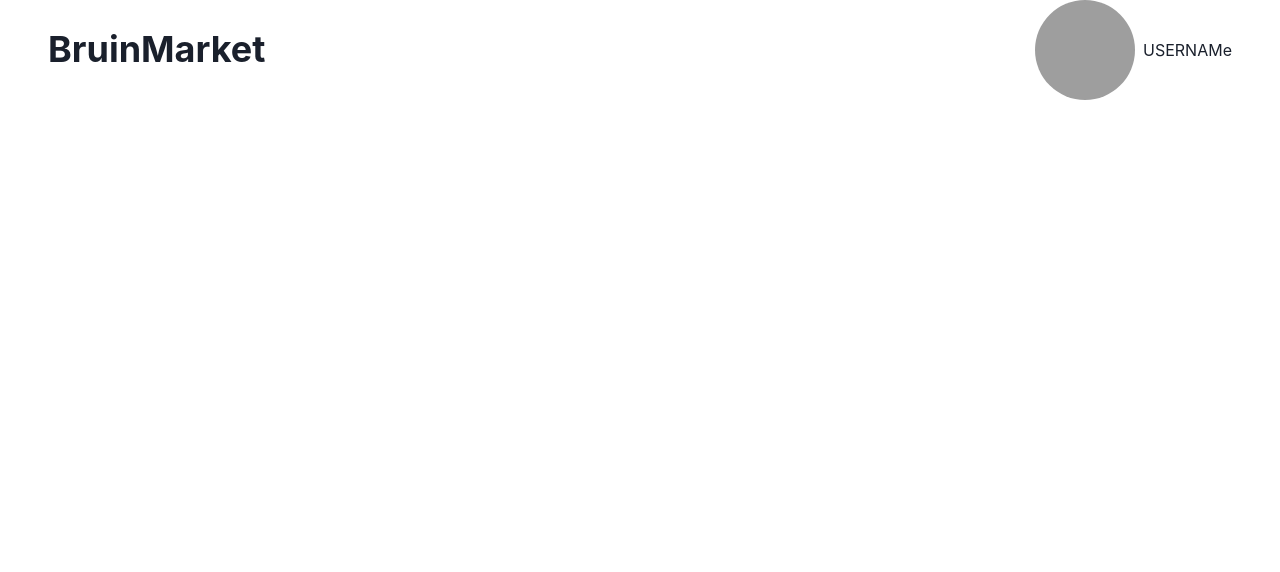
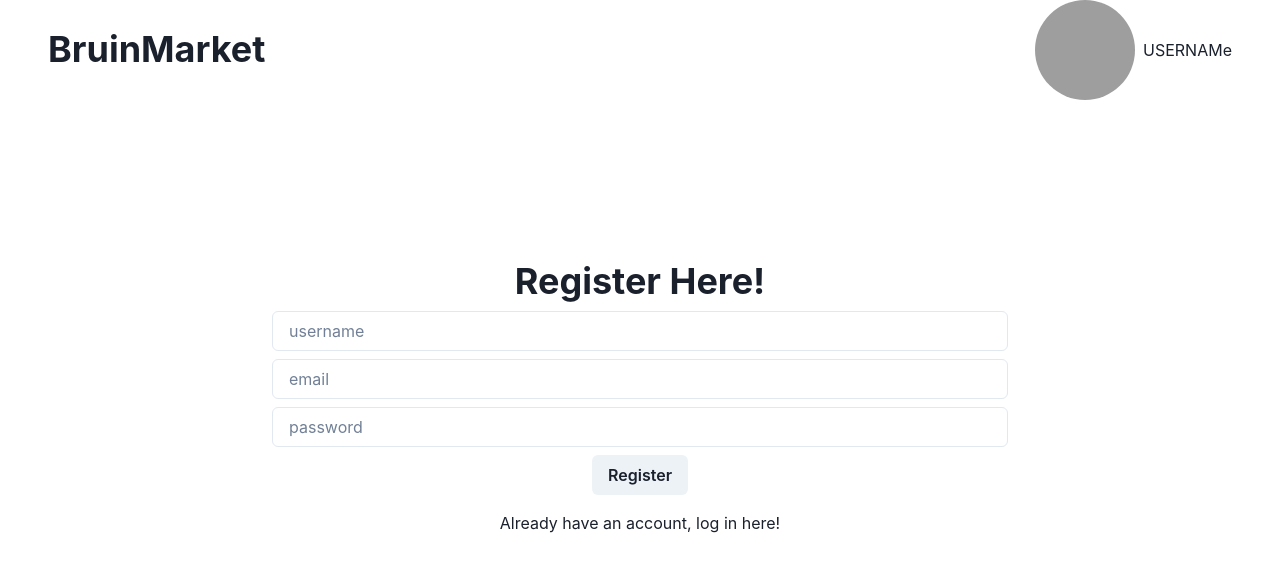
Before and after one commit to JCamyre/bruinmarket, a React (Create React App) app in the folder bruinmarket/: page /register in a window 1280 px wide. Shown: the top 572 px of the page. Built offline with nearby package versions, Linux system fonts and the light colour scheme; no server answers; grey boxes are pictures that could not be loaded.

Commit message:
Merged register page with main and added an option to go back to login page from register page. Also changed login page and App.js to work for Register.jsx rather than TempRegister.jsx

```diff
--- a/bruinmarket/src/App.js
+++ b/bruinmarket/src/App.js
@@ -3,6 +3,7 @@ import React from "react";
 import { BrowserRouter, Routes, Route } from "react-router-dom";
 import Home from "./components/pages/Home.jsx";
 import AllPosts from "./components/pages/AllPosts.jsx";
+import Register from "./components/pages/Register.jsx"
 import TempRegister from "./components/pages/TempRegister.jsx"
 import { ChakraProvider } from "@chakra-ui/react";
 import Navbar from "./components/Navbar";
@@ -60,7 +61,8 @@ function App() {
                   <Route path="/allposts" element={<AllPosts />} />
                 </Route>
                 <Route element={<ProtectedRoute allowed={loggedIn===0} alternateRoute="/" />} >
-                  <Route path="/testregister" element={<TempRegister />} />
+                  <Route path="/register" element={<Register />} />
+                  <Route path="/tempregister" element={<TempRegister />} />
                   <Route path="/login" element={<Login />} />
                 </Route>
               </>
--- a/bruinmarket/src/components/pages/Login.jsx
+++ b/bruinmarket/src/components/pages/Login.jsx
@@ -62,7 +62,7 @@ function Login() {
               <Button type="submit">Sign in</Button>
             </Link>
 
-            <Link href="/testregister">Don't have an account, register here!</Link>
+            <Link href="/register">Don't have an account, register here!</Link>
 
             <Text color="red"> {getStatusMessage(loginStatus)} </Text>
 
--- a/bruinmarket/src/components/pages/Register.jsx
+++ b/bruinmarket/src/components/pages/Register.jsx
@@ -1,6 +1,8 @@
 import React from "react"
-import {Input, Button, Text, VStack, Heading, Container} from "@chakra-ui/react"
+import {Input, Button, Text, VStack, Heading, Container, Link} from "@chakra-ui/react"
 import register from "../../register.js"
+import login from "../../login"
+import { useNavigate } from "react-router-dom";
 
 
 
@@ -9,12 +11,43 @@ function Registration() {
     const [email, setEmail] = React.useState()
     const [submittedEmail, setSubmittedEmail] = React.useState()
     const [password, setPassword] = React.useState()
-    const [accountAlreadyExists, setExists] = React.useState(true)
     const [status, setStatus] = React.useState(5)
+
+    const navigate = useNavigate();
+
+
+    async function Submit(e) {
+        e.preventDefault();
+        console.log(`Email: ${email}, Password: ${password}`);
+
+        // insert call to database to verify email and password
+        const registerResult = await register(username, email, password)
+        let loginResult = null
+        if (!registerResult) {
+            loginResult = await login(email, password)
+        }
+        setStatus(registerResult);
+        setSubmittedEmail(email);
+        // if user authenticated, get whatever information we need related to their information
+
+        // reroute to home page if authenticated
+        // otherwise don't change page and show some error
+        if (registerResult) {
+            return
+        }
+        if (!loginResult) {
+          navigate("/");
+        } else {
+          setStatus(loginResult)
+        }
+      }
+
     const getStatusMessage = (status) =>
     {
         console.log(status)
         switch (status) {
+            case -1:
+                return `Email must be under domain "g.ucla.edu"`
             case 0:
                 return `Successfully registered ${submittedEmail}`
             case 1:
@@ -38,8 +71,9 @@ function Registration() {
             <Input placeholder="email" onChange={e=>setEmail(e.currentTarget.value)}></Input>
             <Input placeholder="password" onChange={e=>setPassword(e.currentTarget.value)}></Input>
 
-            <Button onClick={() => {register(username, email, password, setStatus); setSubmittedEmail(email)}}>Register</Button>
+            <Button onClick={Submit}>Register</Button>
             <Text color="red"> {getStatusMessage(status)} </Text>
+            <Link href="/login">Already have an account, log in here!</Link>
             </VStack>
             </Container>
         </div>
```
